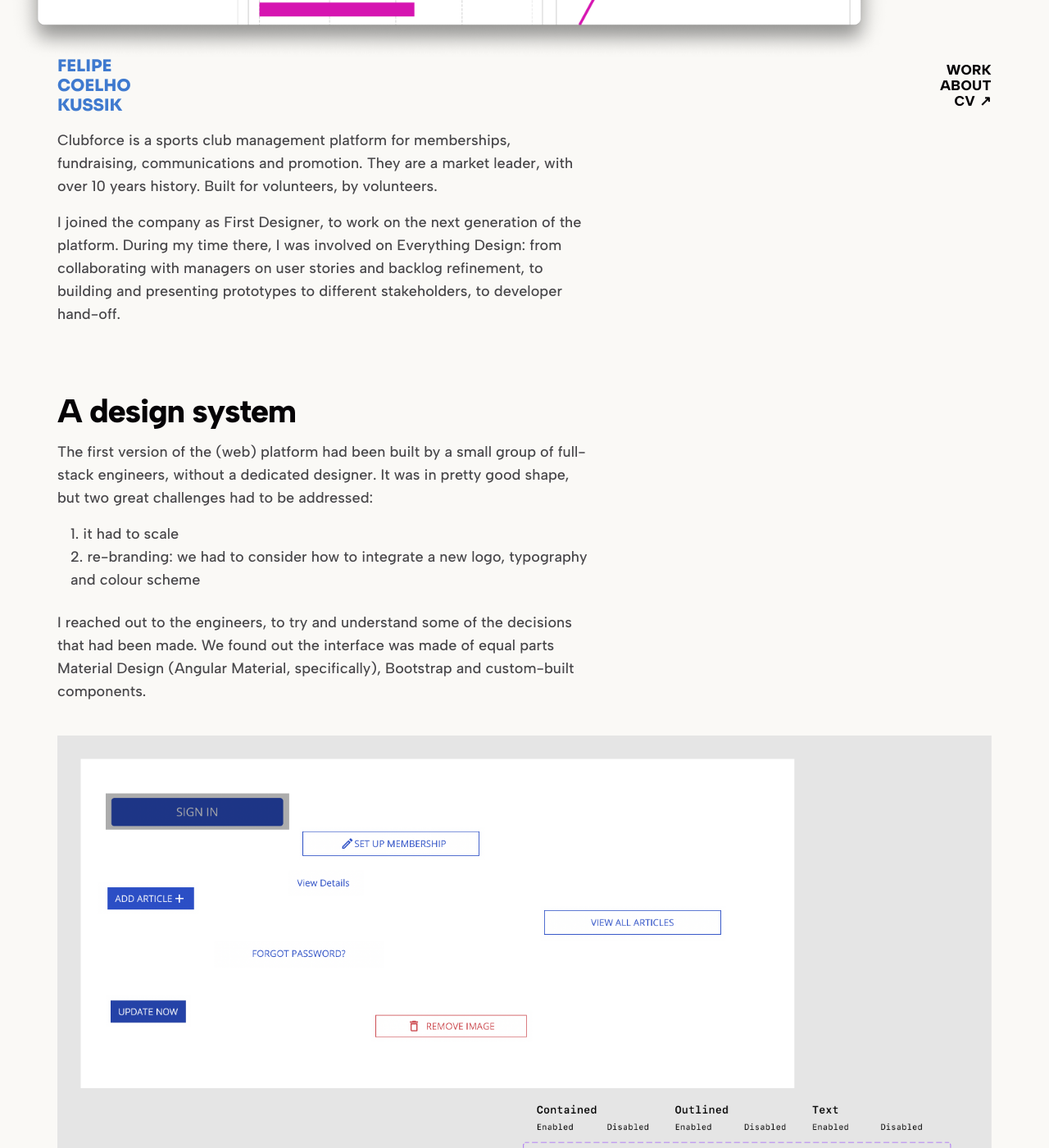
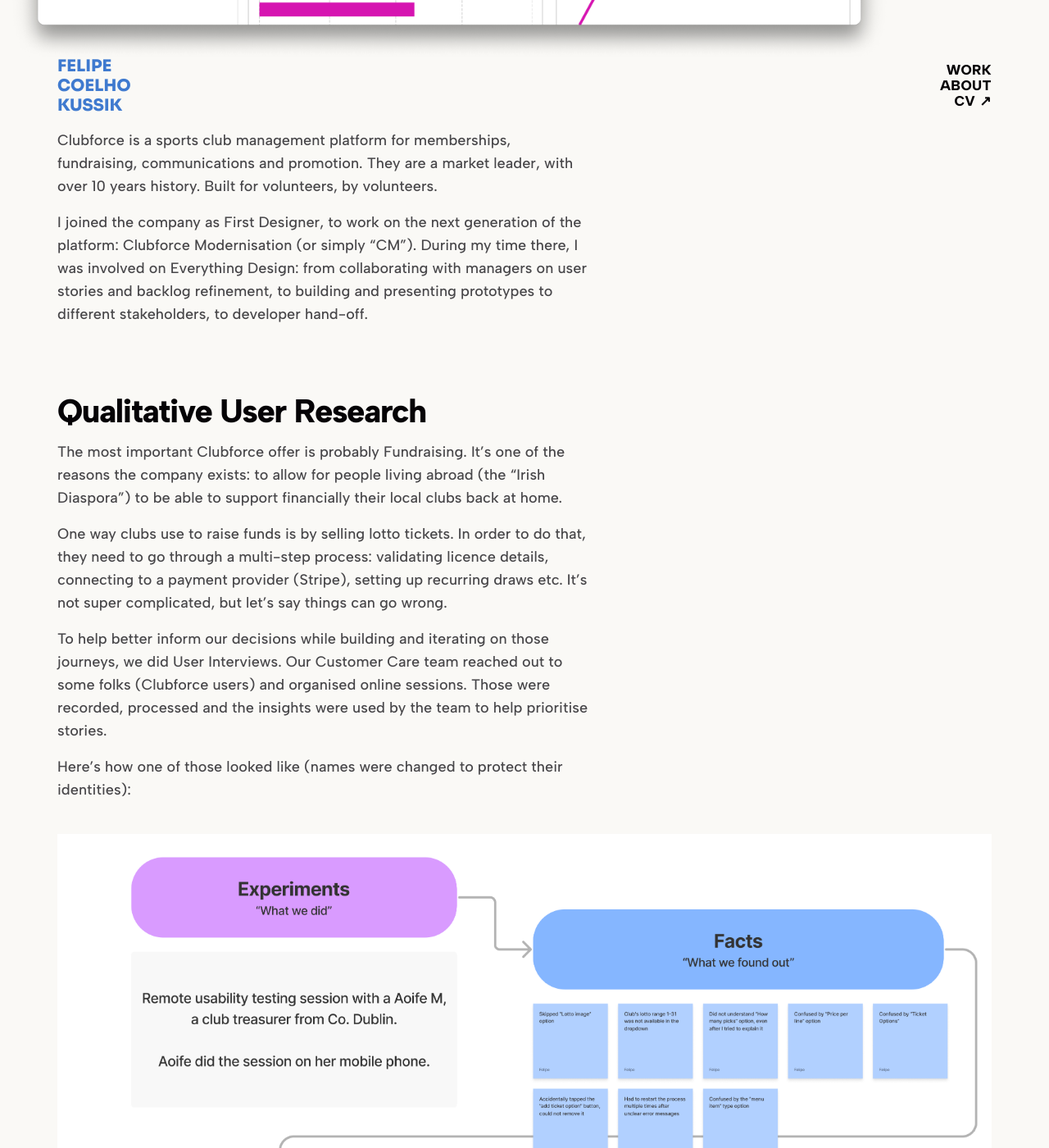
Before and after one commit to seufelipe/seufelipe.github.io, a Jekyll site: the page built from _projects/2022-01-08-clubforce.md, in a window 1280 px wide and 1400 px high, scrolled down 1156 px. Shown: the whole window at 82% size. Built offline with Jekyll 4.4.1, drawn with Linux system fonts in a browser that asks for light colours; nearby versions of some CDN libraries.

Commit message:
qualitative user research details

```diff
--- a/_projects/2022-01-08-clubforce.md
+++ b/_projects/2022-01-08-clubforce.md
@@ -10,9 +10,26 @@ gallery_images:
 
 Clubforce is a sports club management platform for memberships, fundraising, communications and promotion. They are a market leader, with over 10 years history. Built for volunteers, by volunteers.
 
-I joined the company as First Designer, to work on the next generation of the platform. During my time there, I was involved on Everything Design: from collaborating with managers on user stories and backlog refinement, to building and presenting prototypes to different stakeholders, to developer hand-off.
+I joined the company as First Designer, to work on the next generation of the platform: Clubforce Modernisation (or simply "CM"). During my time there, I was involved on Everything Design: from collaborating with managers on user stories and backlog refinement, to building and presenting prototypes to different stakeholders, to developer hand-off.
 
-### A design system
+### Qualitative User Research
+
+The most important Clubforce offer is probably Fundraising. It's one of the reasons the company exists: to allow for people living abroad (the "Irish Diaspora") to be able to support financially their local clubs back at home.
+
+One way clubs use to raise funds is by selling lotto tickets. In order to do that, they need to go through a multi-step process: validating licence details, connecting to a payment provider (Stripe), setting up recurring draws etc. It's not super complicated, but let's say things can go wrong.
+
+To help better inform our decisions while building and iterating on those journeys, we did User Interviews. Our Customer Care team reached out to some folks (Clubforce users) and organised online sessions. Those were recorded, processed and the insights were used by the team to help prioritise stories.
+
+Here's how one of those looked like (names were changed to protect their identities):
+
+{% include post-components/gallery.html
+  columns = 1
+  full_width = true
+  images = "/images/projects/clubforce05.png"
+%}
+
+
+### A design system?
 
 The first version of the (web) platform had been built by a small group of full-stack engineers, without a dedicated designer. It was in pretty good shape, but two great challenges had to be addressed:
 
```
Also changed, not shown: images/projects/clubforce05.png (added).
